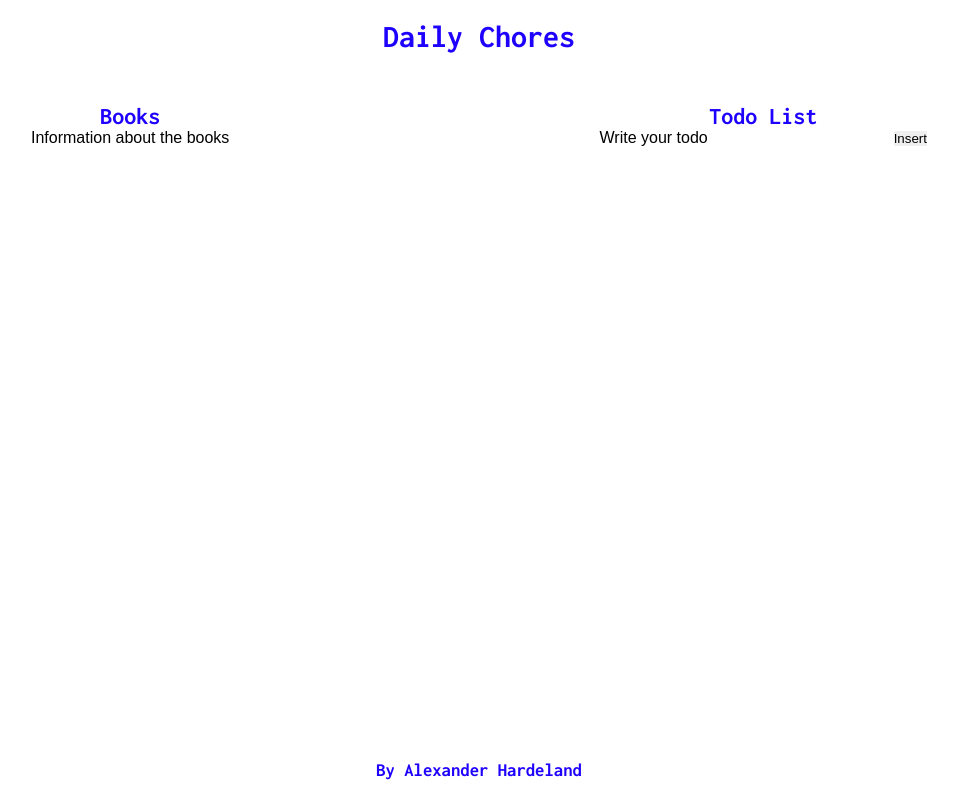
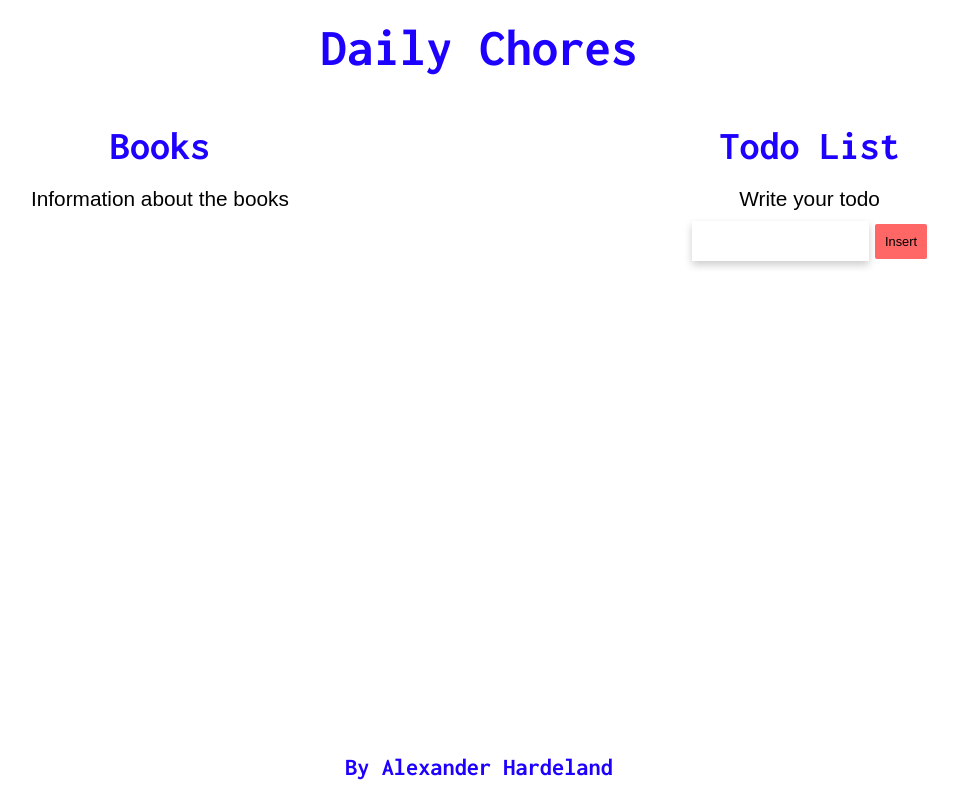
Before and after one commit to PythonMasterAlexander/alexander-hardeland-js2-ma2, a website: page index.html in a window 1280 px wide. Shown: the whole page, without its empty margins (161-1119 px from the left). Drawn offline with Linux system fonts and the light colour scheme; a web font is replaced by a local one.

Commit message:
Finished much of the simple styling of the page

```diff
--- a/styles/scss/partials/_books-section.scss
+++ b/styles/scss/partials/_books-section.scss
@@ -0,0 +1,5 @@
+.main__books-section {
+  p {
+    margin: $margin-size 0;
+  }
+}
--- a/styles/scss/partials/_main.scss
+++ b/styles/scss/partials/_main.scss
@@ -20,6 +20,7 @@ body {
   display: flex;
   flex-direction: column;
   font-family: 'Kdam Thmor Pro', sans-serif;
+  font-size: 1.3rem;
 
   h1, h2, h3 {
     color: $color-blue;
@@ -30,6 +31,7 @@ body {
 
 header {
   h1 {
+    font-size: 3.3rem;
     margin: $margin-size 0;
   }
 }
@@ -39,7 +41,16 @@ main {
   justify-content: space-between;
   width: 70%;
   margin: $margin-extra-size auto;
+
+  h2 {
+    font-size: 2.5rem;
+  }
+
+  h3 {
+    font-size: 2rem;
+  }
 }
+
 .page-wrapper {
   flex: 1 0 auto;
 }
--- a/styles/scss/partials/_variables.scss
+++ b/styles/scss/partials/_variables.scss
@@ -1,4 +1,5 @@
 $color-blue: hsla(247, 100%, 50%, 1);
+$color-button-background: hsla(0, 100%, 70%, 1);
 
 $margin-extra-size: 50px;
 $margin-size: 20px;
--- a/styles/scss/partials/_wish-list-section.scss
+++ b/styles/scss/partials/_wish-list-section.scss
@@ -0,0 +1,22 @@
+.wish-list-section__input-section {
+  margin: $margin-size 0;
+
+  label {
+    display: block;
+    text-align: center;
+    margin-bottom: 10px;
+  }
+
+  input {
+    box-shadow: 0 4px 8px rgba(0, 0, 0, 0.2);
+    height: 40px;
+  }
+
+  button {
+    background: $color-button-background;
+    border-radius: 2px;
+    font-family: 'Kdam Thmor Pro', sans-serif;
+    font-size: 0.8rem;
+    padding: 10px;
+  }
+}
--- a/styles/scss/style.scss
+++ b/styles/scss/style.scss
@@ -1,4 +1,4 @@
 @import "./partials/variables";
 @import "./partials/main";
 @import "./partials/books-section";
-@import "./partials/books-section";
+@import "./partials/wish-list-section";
```
Also changed, not shown: styles/style.css, 1 other file.
